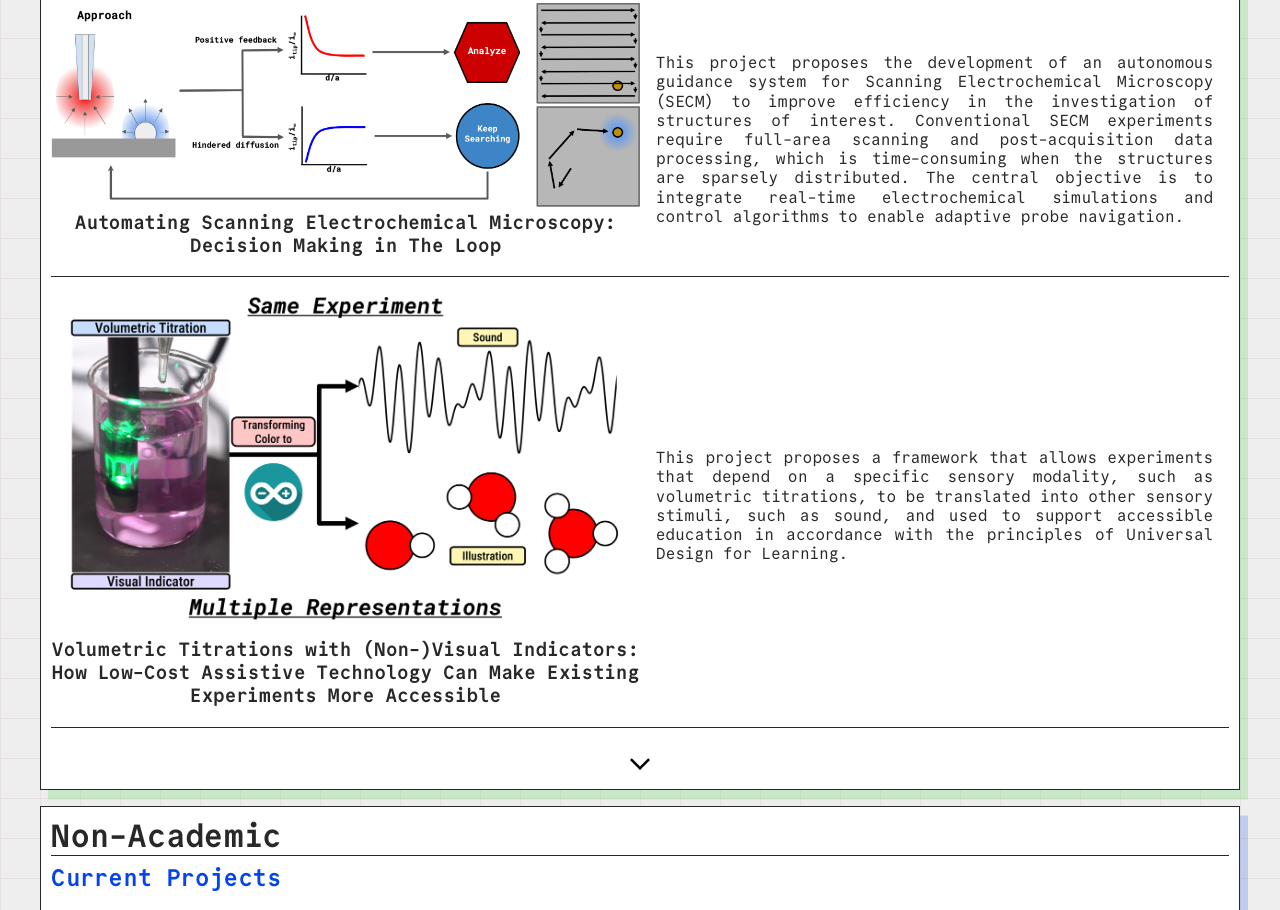
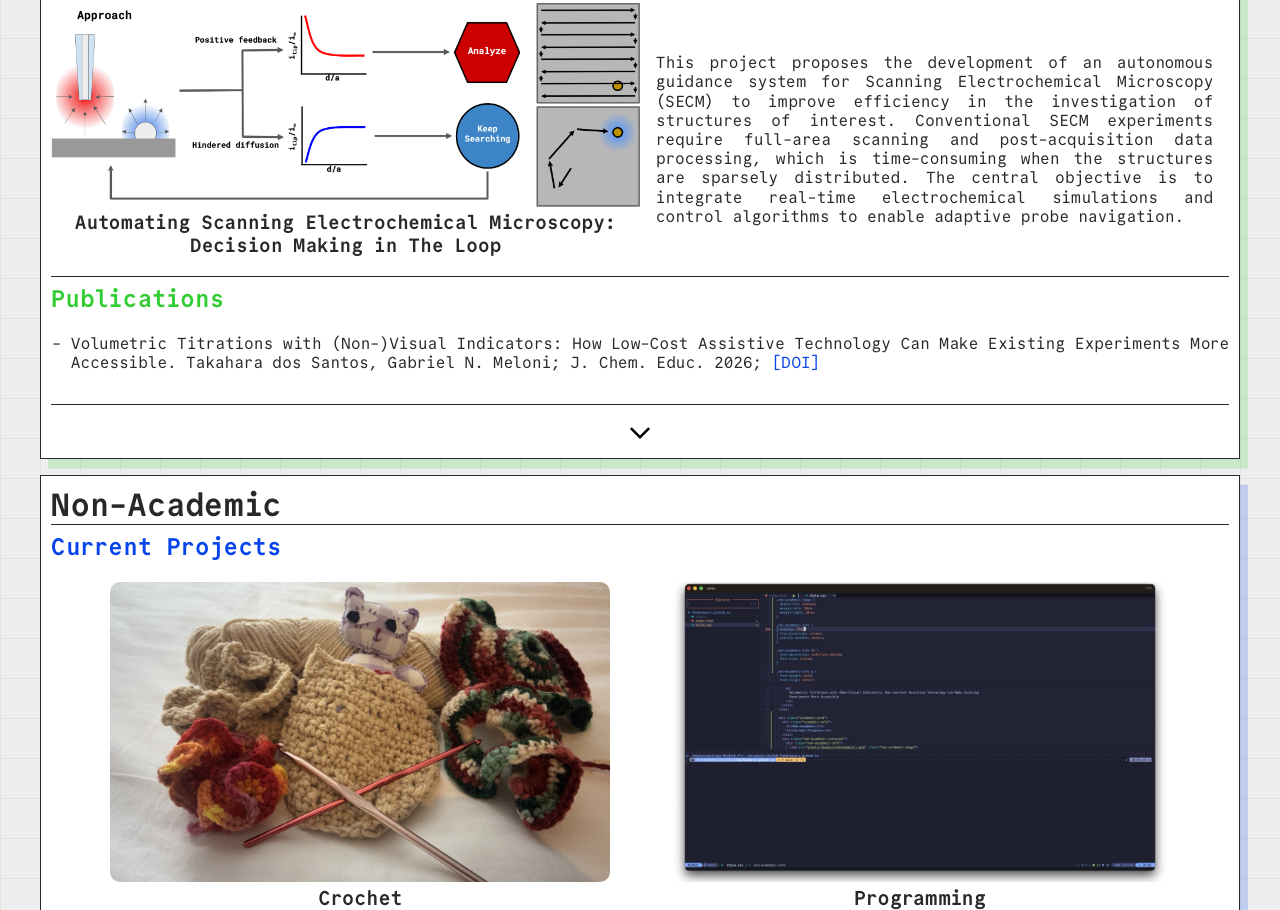
Before and after one commit to Takahaaaara/Takahaaaara.github.io, a plain HTML site: page index.html in a window 1280 px wide. Shown: the part 562-1472 px from the top of the page. Drawn offline with Linux system fonts and the light colour scheme.

Commit message:
Add: Scholar and Publications section

```diff
--- a/index.html
+++ b/index.html
@@ -37,6 +37,12 @@
         <div class="profile-contact">
           <a target="_blank" href="mailto:takahra.santos@usp.br">Email</a>
           <p>|</p>
+          <a
+            target="_blank"
+            href="https://scholar.google.com/citations?user=e5hEqAcAAAAJ&hl=pt-BR&authuser=1"
+            >Scholar</a
+          >
+          <p>|</p>
           <a target="_blank" href="https://orcid.org/0000-0002-8720-2507"
             >ORCiD</a
           >
@@ -71,29 +77,21 @@
           probe navigation.
         </p>
       </div>
-      <div class="academic-container">
-        <div class="academic-paper">
-          <a
-            target="_blank"
-            href="https://www.youtube.com/watch?v=KbyXJzT8yrc"
-            class="academic-image"
-          >
-            <img src="./assets/images/academic1.webp"
-          /></a>
-          <p>
+      <h2>Publications</h2>
+      <div class="academic-experience">
+        <ul>
+          <li>
             Volumetric Titrations with (Non-)Visual Indicators: How Low-Cost
-            Assistive Technology Can Make Existing Experiments More Accessible
-          </p>
-        </div>
-        <div class="academic-paper-description">
-          <p>
-            This project proposes a framework that allows experiments that
-            depend on a specific sensory modality, such as volumetric
-            titrations, to be translated into other sensory stimuli, such as
-            sound, and used to support accessible education in accordance with
-            the principles of Universal Design for Learning.
-          </p>
-        </div>
+            Assistive Technology Can Make Existing Experiments More Accessible.
+            Takahara dos Santos, Gabriel N. Meloni; J. Chem. Educ. 2026;
+            <a
+              target="_blank"
+              href="https://doi.org/10.1021/acs.jchemed.6c01007"
+            >
+              [DOI]
+            </a>
+          </li>
+        </ul>
       </div>
       <ul class="preview">
         <div>
--- a/style.css
+++ b/style.css
@@ -233,6 +233,8 @@ ul li::marker {
 }
 
 .non-academic-card {
+  position: relative;
+  z-index: 1;
   margin-top: 1rem;
   display: flex;
   flex-direction: column;
@@ -298,7 +300,7 @@ ul li::marker {
   > span {
     display: block;
     position: absolute;
-    z-index: 10;
+    z-index: 20;
     padding: 5px;
     margin: -10px;
     height: auto;
```
